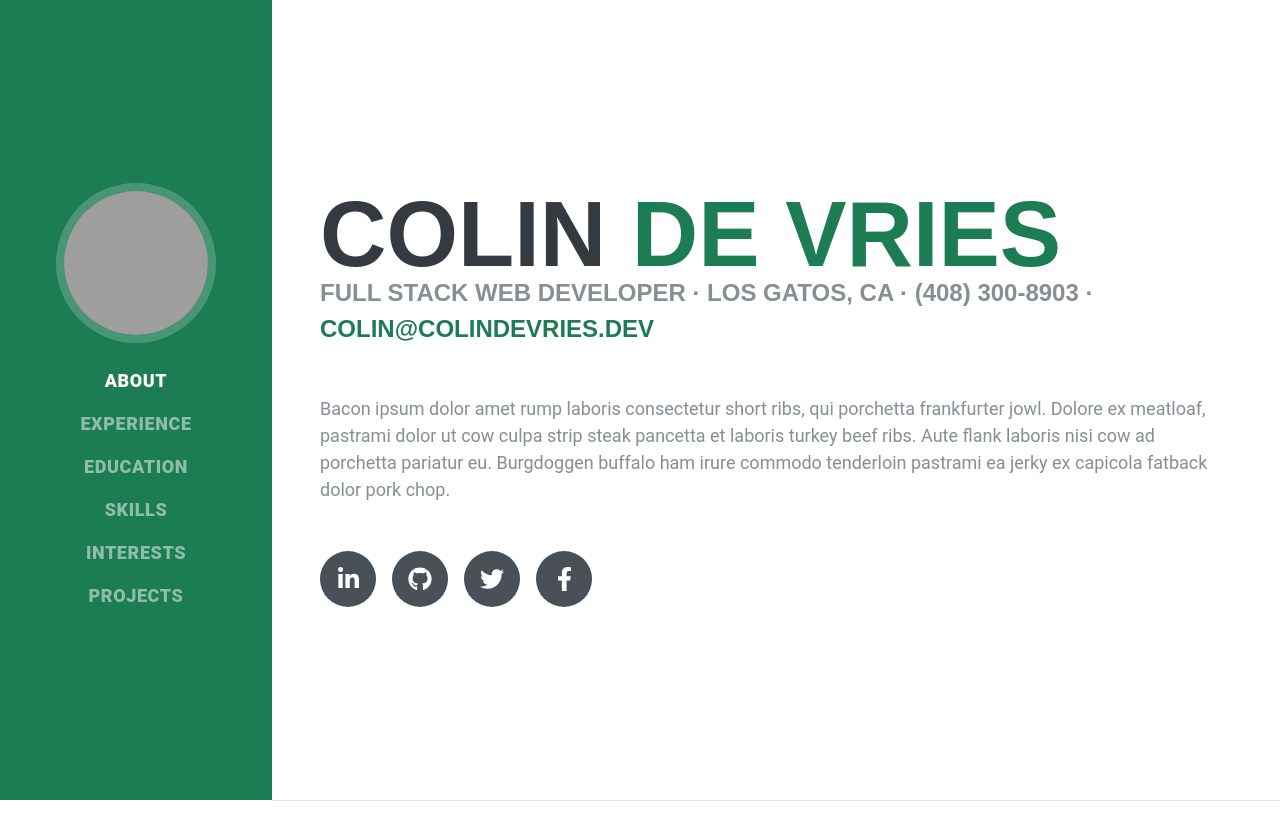
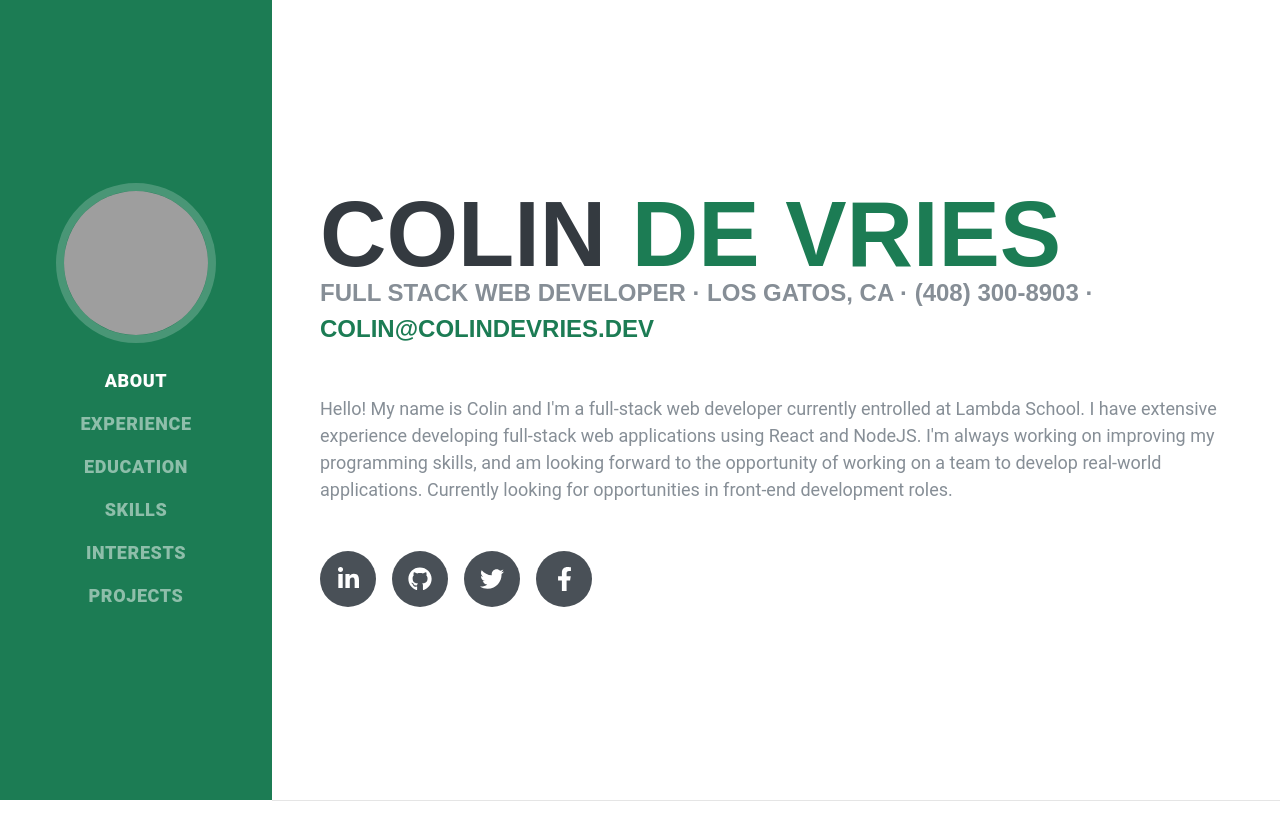
Before and after one commit to dvcolin/colindevries.dev-react, a React (Create React App) app: page / in a window 1280 px wide. Shown: the top 840 px of the page. Built offline with nearby package versions, Linux system fonts and the light colour scheme; grey boxes are pictures that could not be loaded; what webfontloader would draw is missing.

Commit message:
replace dummy text on about page

```diff
--- a/src/sections/about.js
+++ b/src/sections/about.js
@@ -84,12 +84,12 @@ const AboutSection = ({ setVisibleSection }) => {
           <PrimaryColor> colin@colindevries.dev</PrimaryColor>
         </Subheading>
         <Description>
-          Bacon ipsum dolor amet rump laboris consectetur short ribs, qui
-          porchetta frankfurter jowl. Dolore ex meatloaf, pastrami dolor ut cow
-          culpa strip steak pancetta et laboris turkey beef ribs. Aute flank
-          laboris nisi cow ad porchetta pariatur eu. Burgdoggen buffalo ham
-          irure commodo tenderloin pastrami ea jerky ex capicola fatback dolor
-          pork chop.
+          Hello! My name is Colin and I'm a full-stack web developer currently
+          entrolled at Lambda School. I have extensive experience developing
+          full-stack web applications using React and NodeJS. I'm always working
+          on improving my programming skills, and am looking forward to the
+          opportunity of working on a team to develop real-world applications.
+          Currently looking for opportunities in front-end development roles.
         </Description>
 
         <SocialLinks>
```
